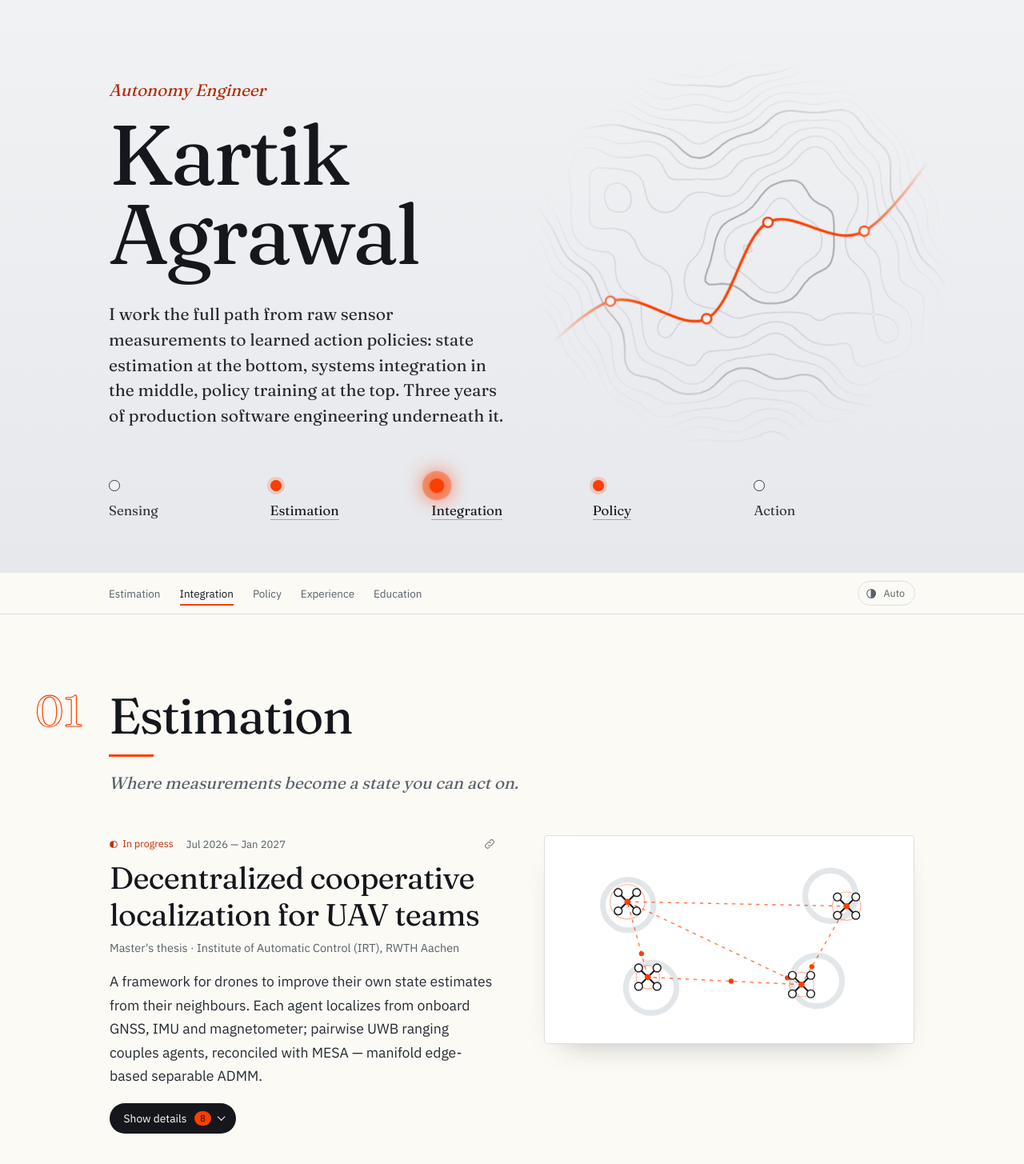
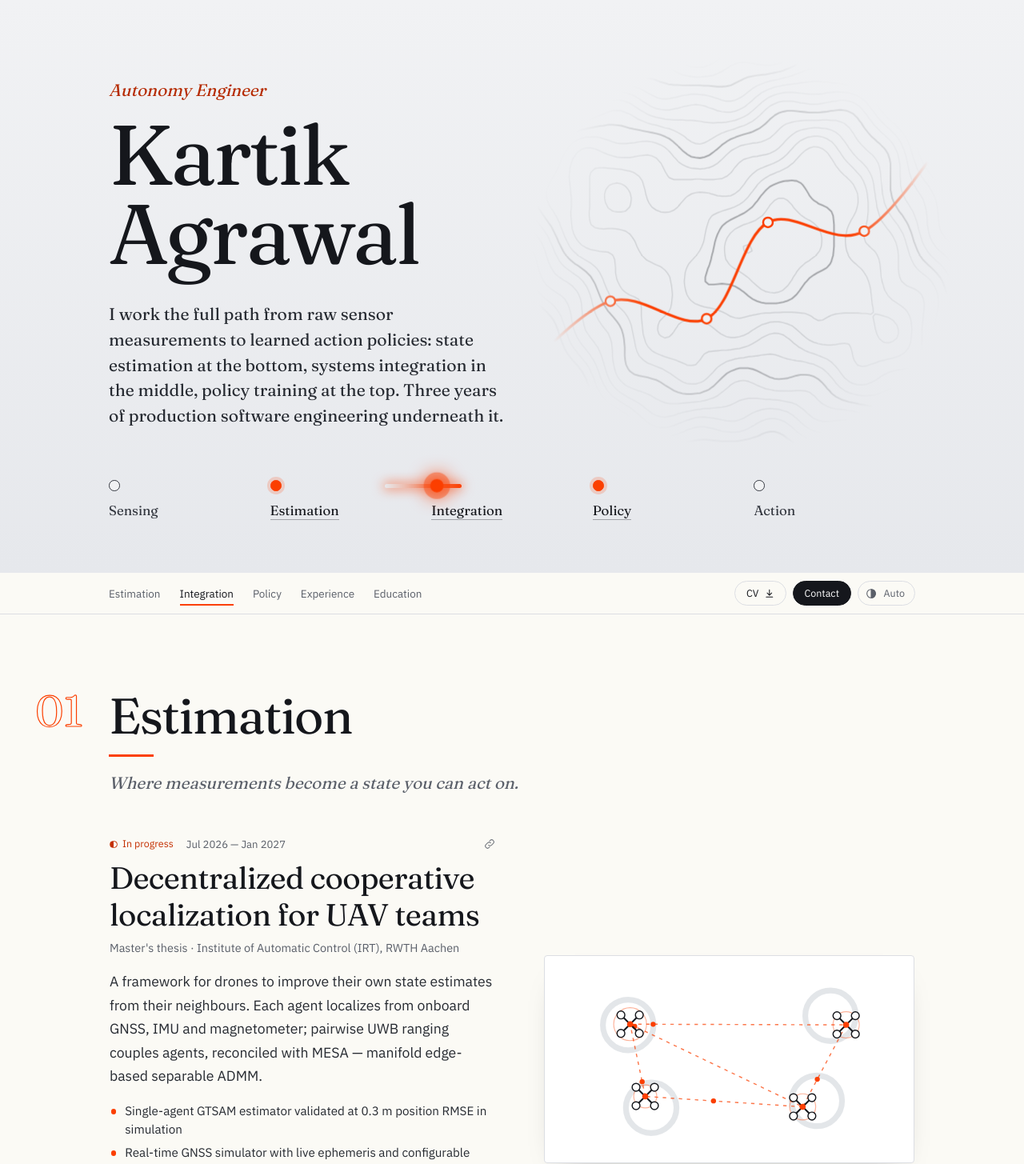
Before and after one commit to Bravo1311/portfolio, a React (Vite) app: page /#/ in a window 1280 px wide. Shown: the top 1455 px of the page at 80% size. Built offline with nearby package versions, Linux system fonts and the light colour scheme.

Commit message:
New modifications

```diff
--- a/package.json
+++ b/package.json
@@ -8,7 +8,8 @@
     "build": "vite build",
     "preview": "vite preview",
     "data:sample": "node scripts/make-sample-estimator.mjs",
-    "check": "node scripts/check-content.mjs"
+    "check": "node scripts/check-content.mjs",
+    "cv:pdf": "npm run build && node scripts/make-cv-pdf.mjs"
   },
   "dependencies": {
     "@fontsource/fraunces": "^5.3.0",
--- a/src/components/Entry.jsx
+++ b/src/components/Entry.jsx
@@ -64,11 +64,12 @@ const Entry = ({ entry }) => {
   const label = entry.detailLabel || 'Details'
   const columns = count >= 4 ? 'detail detail-cols' : 'detail'
   const inline = count === 1
-  const hasHidden = hasTags || hasDetails || hasMedia || hasLinks
+  const hasHighlights = entry.highlights && entry.highlights.length > 0
+  const hasHidden = hasDetails || hasMedia
   const hit = hits.includes(entry.id)
 
   const classes = ['entry', open ? 'entry-open' : '', hit ? 'entry-hit' : ''].filter(Boolean).join(' ')
-  const controls = [revealId, (hasMedia || Art) && mediaId, hasDetails && !inline && detailId].filter(Boolean).join(' ')
+  const controls = [inline && revealId, (hasMedia || Art) && mediaId, hasDetails && !inline && detailId].filter(Boolean).join(' ')
 
   return (
     <article id={entry.id} ref={ref} className={classes}>
@@ -91,27 +92,20 @@ const Entry = ({ entry }) => {
         {entry.org && <p className="entry-org">{entry.org}</p>}
         {entry.summary && <p className="entry-summary">{entry.summary}</p>}
 
-        {hasHidden && (
-          <button type="button" className="toggle" onClick={toggle} aria-expanded={open} aria-controls={controls}>
-            {open ? 'Hide details' : 'Show details'}
-            {count > 0 && <span className="toggle-count">{count}</span>}
-            <span className="toggle-mark" aria-hidden="true" />
-          </button>
+        {hasHighlights && (
+          <ul className="highlights">
+            {entry.highlights.map((line) => (
+              <li key={line}>{line}</li>
+            ))}
+          </ul>
         )}
 
-        <Collapse open={open} id={revealId} className="entry-reveal">
         {hasTags && (
           <ul className="tags">
             {entry.tags.map((tag) => (
               <li key={tag}>{tag}</li>
             ))}
           </ul>
-          )}
-
-          {inline && (
-            <p className="entry-note">
-              <strong>{label}.</strong> {entry.details[0]}
-            </p>
         )}
 
         {hasLinks && (
@@ -123,7 +117,22 @@ const Entry = ({ entry }) => {
             ))}
           </div>
         )}
+
+        {hasHidden && (
+          <button type="button" className="toggle" onClick={toggle} aria-expanded={open} aria-controls={controls}>
+            {open ? 'Hide details' : 'Show details'}
+            {count > 0 && <span className="toggle-count">{count}</span>}
+            <span className="toggle-mark" aria-hidden="true" />
+          </button>
+        )}
+
+        {inline && (
+          <Collapse open={open} id={revealId} className="entry-reveal">
+            <p className="entry-note">
+              <strong>{label}.</strong> {entry.details[0]}
+            </p>
           </Collapse>
+        )}
       </div>
 
       {(hasMedia || Art) && (
--- a/src/components/Footer.jsx
+++ b/src/components/Footer.jsx
@@ -1,5 +1,5 @@
 import { profile } from '../data/cv.js'
-import { analyticsOn } from '../lib/analytics.js'
+import { analyticsOn, track } from '../lib/analytics.js'
 
 const Icon = ({ children }) => (
   <svg viewBox="0 0 24 24" aria-hidden="true">
@@ -30,6 +30,11 @@ const ICONS = {
       <path d="M9 19c-4 1.3-4-2-6-2.5M15 21v-3.5c0-1 .1-1.5-.5-2.3 2.8-.3 5.5-1.4 5.5-6a4.6 4.6 0 0 0-1.3-3.2 4.3 4.3 0 0 0-.1-3.2s-1.1-.3-3.5 1.3a12 12 0 0 0-6.2 0C6.500 2.500 5.400 2.800 5.400 2.800a4.300 4.300 0 0 0-.1 3.200A4.600 4.600 0 0 0 4 9.200c0 4.600 2.700 5.700 5.500 6-.6.600-.6 1.200-.5 2.300V21" />
     </Icon>
   ),
+  download: (
+    <Icon>
+      <path d="M12 4v11M7 11l5 5 5-5M5 20h14" />
+    </Icon>
+  ),
   pin: (
     <Icon>
       <path d="M12 21s-7-6.200-7-11a7 7 0 0 1 14 0c0 4.800-7 11-7 11Z" />
@@ -46,7 +51,7 @@ const kindOf = (href) => {
 }
 
 const Footer = () => (
-  <footer className="footer">
+  <footer className="footer" id="contact">
     <div className="wrap footer-inner">
       <div>
         <h2 className="footer-title">Get in touch</h2>
@@ -65,6 +70,12 @@ const Footer = () => (
             </a>
           </li>
         ))}
+        <li className="contact-cv">
+          <a href={profile.cv} download onClick={() => track('cv-download')}>
+            {ICONS.download}
+            <span>Download CV (PDF)</span>
+          </a>
+        </li>
       </ul>
 
       <div className="footer-bottom">
--- a/src/components/Header.jsx
+++ b/src/components/Header.jsx
@@ -1,3 +1,4 @@
+import { useEffect, useRef } from 'react'
 import { profile } from '../data/cv.js'
 import ContourField from './ContourField.jsx'
 
@@ -10,13 +11,44 @@ const CHAIN = [
   { id: null, label: 'Action' },
 ]
 
-const Header = () => (
-  <header className="hero">
+// Pauses the endless hero animations (drone, glow, flares) together while the hero is off screen,
+// so they resume in step. Finished one-shot animations are left alone.
+const usePauseOffscreen = (ref) => {
+  useEffect(() => {
+    const node = ref.current
+    if (!node || !('IntersectionObserver' in window) || !node.getAnimations) return
+    const observer = new IntersectionObserver(([entry]) => {
+      const svg = node.querySelector('.contour')
+      const loops = node.getAnimations({ subtree: true }).filter((a) => a.effect && a.effect.getComputedTiming().iterations === Infinity)
+      if (entry.isIntersecting) {
+        if (svg) svg.unpauseAnimations()
+        loops.forEach((a) => a.play())
+      } else {
+        if (svg) svg.pauseAnimations()
+        loops.forEach((a) => a.pause())
+      }
+    })
+    observer.observe(node)
+    return () => observer.disconnect()
+  }, [ref])
+}
+
+const Header = () => {
+  const ref = useRef(null)
+  usePauseOffscreen(ref)
+  return (
+  <header className="hero" ref={ref}>
     <div className="wrap hero-inner">
       <div className="hero-text">
         <p className="role">{profile.role}</p>
         <h1>{profile.name}</h1>
         <p className="claim">{profile.claim}</p>
+        <ul className="print-contact">
+          <li>{profile.location}</li>
+          {profile.links.map((link) => (
+            <li key={link.href}>{link.label}</li>
+          ))}
+        </ul>
       </div>
 
       <div className="hero-art">
@@ -38,6 +70,7 @@ const Header = () => (
       </div>
     </div>
   </header>
-)
+  )
+}
 
 export default Header
--- a/src/components/LoopArt.jsx
+++ b/src/components/LoopArt.jsx
@@ -33,11 +33,11 @@ const A = toward(policy, estimation, 14)
 const B = toward(estimation, policy, 14)
 
 const LoopArt = () => {
-  const t = useClock()
+  const [t, ref] = useClock()
   const lead = -90 + ((t * 27.7) % 360)
 
   return (
-    <svg className="loop-svg" viewBox="60 36 400 262" role="img" aria-label="The autonomy chain closed into a loop, with a planned link back into estimation">
+    <svg ref={ref} className="loop-svg" viewBox="60 36 400 262" role="img" aria-label="The autonomy chain closed into a loop, with a planned link back into estimation">
       <defs>
         <marker id="loop-arrow" viewBox="0 0 8 8" refX="6" refY="4" markerWidth="6" markerHeight="6" orient="auto">
           <path d="M0 0L8 4L0 8z" className="loop-head" />
--- a/src/components/Nav.jsx
+++ b/src/components/Nav.jsx
@@ -1,5 +1,7 @@
 import { useScrollSpy } from '../hooks.js'
 import ThemeToggle from './ThemeToggle.jsx'
+import { profile } from '../data/cv.js'
+import { track } from '../lib/analytics.js'
 
 const SECTIONS = [
   { id: 'estimation', label: 'Estimation' },
@@ -34,7 +36,18 @@ const Nav = () => {
           </li>
         ))}
       </ol>
-      <ThemeToggle />
+      <div className="nav-actions">
+        <a className="nav-cta" href={profile.cv} download onClick={() => track('cv-download')}>
+          CV
+          <svg viewBox="0 0 24 24" aria-hidden="true">
+            <path d="M12 4v11M7 11l5 5 5-5M5 20h14" />
+          </svg>
+        </a>
+        <a className="nav-cta nav-cta-main" href="#contact" onClick={go('contact')}>
+          Contact
+        </a>
+        <ThemeToggle />
+      </div>
       </div>
     </nav>
   )
--- a/src/components/ProjectArt.jsx
+++ b/src/components/ProjectArt.jsx
@@ -1,13 +1,26 @@
-import { useEffect, useState } from 'react'
+import { useEffect, useRef, useState } from 'react'
 
 // Small animated sketches shown beside a collapsed entry; the real media replaces them on expand.
+// Ticks only while the returned ref's element is on screen.
 export const useClock = (fps = 30) => {
   const [t, setT] = useState(0)
+  const [visible, setVisible] = useState(true)
+  const ref = useRef(null)
+
+  useEffect(() => {
+    const node = ref.current
+    if (!node || !('IntersectionObserver' in window)) return
+    const observer = new IntersectionObserver(([entry]) => setVisible(entry.isIntersecting), { rootMargin: '80px' })
+    observer.observe(node)
+    return () => observer.disconnect()
+  }, [])
+
   useEffect(() => {
     if (window.matchMedia('(prefers-reduced-motion: reduce)').matches) {
       setT(2.4)
       return
     }
+    if (!visible) return
     let raf
     let last = 0
     const tick = (now) => {
@@ -19,17 +32,18 @@ export const useClock = (fps = 30) => {
     }
     raf = requestAnimationFrame(tick)
     return () => cancelAnimationFrame(raf)
-  }, [fps])
-  return t
+  }, [fps, visible])
+
+  return [t, ref]
 }
 
 const lerp = (a, b, s) => a + (b - a) * s
 const clamp = (v) => Math.min(1, Math.max(0, v))
 const ease = (v) => v * v * (3 - 2 * v)
 
-const Frame = ({ label, children }) => (
+const Frame = ({ label, svgRef, children }) => (
   <div className="art-frame">
-    <svg className="art-svg" viewBox="0 0 320 180" role="img" aria-label={label}>
+    <svg ref={svgRef} className="art-svg" viewBox="0 0 320 180" role="img" aria-label={label}>
       {children}
     </svg>
   </div>
@@ -50,11 +64,11 @@ const LINKS = [
 ]
 
 export const UavTeamArt = () => {
-  const t = useClock()
+  const [t, ref] = useClock()
   const pos = BASE.map(([x, y], i) => [x + 14 * Math.cos(t * 0.7 + i * 1.7), y + 10 * Math.sin(t * 0.9 + i * 2.3)])
 
   return (
-    <Frame label="Four drones exchanging pairwise UWB ranges">
+    <Frame svgRef={ref} label="Four drones exchanging pairwise UWB ranges">
       {BASE.map(([x, y], i) => (
         <circle key={`gt${i}`} cx={x} cy={y} r="22" className="art-ghost" />
       ))}
@@ -153,7 +167,7 @@ const rayHit = (x, y, a) => {
 }
 
 export const NavigationArt = () => {
-  const t = useClock()
+  const [t, ref] = useClock()
   const phase = (t % 10) / 10
   const travel = ease(clamp(phase / 0.74))
   const idx = Math.round(travel * (ROUTE.length - 1))
@@ -167,7 +181,7 @@ export const NavigationArt = () => {
   const sweep = t * 1.2
 
   return (
-    <Frame label="A drone flying around obstacles with LiDAR and landing on an ArUco marker">
+    <Frame svgRef={ref} label="A drone flying around obstacles with LiDAR and landing on an ArUco marker">
       <g opacity={fade}>
         {OBSTACLES.map(([cx, cy, r], i) => (
           <circle key={i} cx={cx} cy={cy} r={r} className="art-obstacle" />
@@ -230,7 +244,7 @@ const chunk = (() => {
 const pts = (list) => list.map((q) => q.join(',')).join(' ')
 
 export const FlowPolicyArt = () => {
-  const t = useClock()
+  const [t, ref] = useClock()
   const sec = t % 10
   const raw = clamp((sec - 1.2) / 5.6) * STEPS
   const k = Math.min(STEPS - 1, Math.floor(raw))
@@ -247,7 +261,7 @@ export const FlowPolicyArt = () => {
   const fade = sec > 9.2 ? 1 - clamp((sec - 9.2) / 0.8) : 1
 
   return (
-    <Frame label="A noisy action chunk refined step by step into a landing trajectory">
+    <Frame svgRef={ref} label="A noisy action chunk refined step by step into a landing trajectory">
       <g opacity={fade}>
         <polyline points={pts(HISTORY.concat([START]))} className="art-trail" />
         {HISTORY.map(([hx, hy], i) => (
--- a/src/data/cv.js
+++ b/src/data/cv.js
@@ -13,6 +13,7 @@ export const profile = {
   claim:
     'I work the full path from raw sensor measurements to learned action policies: state estimation at the bottom, systems integration in the middle, policy training at the top. Three years of production software engineering underneath it.',
   location: 'Aachen, Germany',
+  cv: 'Kartik_Agrawal_CV.pdf',
   // availability: 'MSc Robotic Systems Engineering (January 2027). Available from February, willing to relocate.',
   links: [
     { label: 'cartikingermany@gmail.com', href: 'mailto:cartikingermany@gmail.com' },
@@ -40,6 +41,11 @@ export const tracks = [
         summary:
           'A framework for drones to improve their own state estimates from their neighbours. Each agent localizes from onboard GNSS, IMU and magnetometer; pairwise UWB ranging couples agents, reconciled with MESA — manifold edge-based separable ADMM.',
         tags: ['GTSAM', 'MESA / C-ADMM', 'UWB', 'GNSS', 'ROS2', 'ArduPilot'],
+        highlights: [
+          'Single-agent GTSAM estimator validated at 0.3 m position RMSE in simulation',
+          'Real-time GNSS simulator with live ephemeris and configurable error models',
+          'UWB simulation node done; the MESA interface is in progress',
+        ],
         media: [
           {
             kind: 'plot',
@@ -75,6 +81,11 @@ export const tracks = [
         summary:
           'A full-stack autonomous UAV system in ROS2/PX4, supporting manual gamepad control and perception-driven autonomous flight in offboard mode.',
         tags: ['ROS2', 'PX4', 'Nav2', 'LiDAR', 'C++', 'Docker', 'GitHub Actions'],
+        highlights: [
+          'ArUco-based localization with PD control for waypoint navigation and precision landing',
+          'LiDAR collision avoidance, and Nav2 adapted to UAV dynamics',
+          'Every change built in a clean Docker container through GitHub Actions',
+        ],
         links: [
           { label: 'Code', href: 'https://github.com/Bravo1311/ROS2_PX4_Drone_Autonomy_POC' },
           { label: 'Demo', href: 'https://www.youtube.com/@Drononomy' },
@@ -125,6 +136,11 @@ export const tracks = [
         summary:
           'A learned policy that flies the aircraft directly. A Diffusion Transformer-style conditional flow-matching model, trained by imitation from a classical PD controller and validated in both MuJoCo and Gazebo/PX4.',
         tags: ['PyTorch', 'Flow matching', 'Transformers', 'MuJoCo', 'Imitation learning'],
+        highlights: [
+          'Phase 1, pose-based precision landing, is complete and public',
+          'Trained by imitation from a classical PD controller, so failures trace to the policy',
+          'Phase 2 in progress: vision-conditioned target following with a Siamese tracking head',
+        ],
         links: [
           { label: 'Code', href: 'https://github.com/Bravo1311/Flow_Matching_UAVs' },
           { label: 'Demo', href: 'https://www.youtube.com/watch?v=w6VsROLk_S0' },
--- a/src/styles.css
+++ b/src/styles.css
@@ -259,7 +259,7 @@ section[id] { scroll-margin-top: var(--nav-h); }
 @media (min-width: 56rem) {
   .entries-1 .entry { grid-template-columns: minmax(0, 1.05fr) minmax(0, 1fr); gap: 0 3.5rem; grid-template-areas: "main media" "detail detail"; }
   .entries-1 .entry-main { grid-area: main; }
-  .entries-1 .entry-media { grid-area: media; margin-top: 0; }
+  .entries-1 .entry-media { grid-area: media; margin-top: 0; align-self: center; }
   .entries-1 .entry > .detail-wrap { grid-area: detail; }
   .entries-1 .detail-pad { padding-top: 2rem; }
   .entries-1 .entry:not(:has(.entry-media)) { grid-template-columns: minmax(0, 1fr); grid-template-areas: "main" "detail"; }
@@ -363,7 +363,7 @@ section[id] { scroll-margin-top: var(--nav-h); }
   :root { --nav-h: 6.4rem; }
   .nav-inner { grid-template-columns: minmax(0, 1fr) auto; }
   .nav ol { grid-column: 1 / -1; padding-bottom: 0.3rem; }
-  .theme-toggle { grid-column: 2; margin-bottom: 0.65rem; }
+  .nav-actions { grid-column: 2; margin-bottom: 0.65rem; }
 }
 @media (max-width: 56rem) {
   .hero-inner { grid-template-columns: minmax(0, 1fr); }
@@ -692,3 +692,27 @@ section[id] { scroll-margin-top: var(--nav-h); }
 .loop-label { fill: var(--dir-text); font-family: var(--body); font-size: 11px; }
 .loop-label-hot { fill: var(--dir-accent); paint-order: stroke; stroke: var(--dir-bg); stroke-width: 5px; stroke-linejoin: round; }
 @media print { .direction-loop { display: none; } }
+
+
+/* ------------------- what a reader should see without opening anything ------------------- */
+.highlights { list-style: none; margin: 1.1rem 0 0; padding: 0; max-width: 38rem; display: grid; gap: 0.4rem; }
+.highlights li { position: relative; padding-left: 1.2rem; font-size: 0.95rem; line-height: 1.5; color: var(--text-2); }
+.highlights li::before { content: ''; position: absolute; left: 0.1rem; top: 0.55em; width: 0.42rem; height: 0.42rem; border-radius: 50%; background: var(--brass); }
+.entry-link { display: inline-flex; align-items: center; border: 1px solid var(--rule); border-radius: 999px; padding: 0.22rem 0.85rem; font-size: 0.86rem; text-decoration: none; transition: border-color 0.15s ease, color 0.15s ease; }
+.entry-link:hover, .entry-link:focus-visible { border-color: var(--brass); color: var(--brass-text); }
+@media print { .highlights { display: none; } .entry-link { display: inline; border: 0; padding: 0; } }
+
+
+/* ------------------------- reach me: nav buttons ------------------------- */
+.nav-actions { display: flex; align-items: center; gap: 0.5rem; }
+.nav .nav-cta { display: inline-flex; align-items: center; gap: 0.4rem; padding: 0.28rem 0.85rem; border: 1px solid var(--rule); border-radius: 999px; font-size: 0.78rem; color: var(--ink); transition: border-color 0.15s ease, background 0.15s ease; }
+.nav .nav-cta:hover { color: var(--ink); border-color: var(--brass); }
+.nav .nav-cta-main { background: var(--btn-bg); border-color: var(--btn-bg); color: var(--btn-fg); }
+.nav .nav-cta-main:hover { color: var(--btn-fg); background: var(--btn-hover); border-color: var(--btn-hover); }
+.nav-cta svg { width: 0.85rem; height: 0.85rem; fill: none; stroke: currentColor; stroke-width: 1.8; stroke-linecap: round; stroke-linejoin: round; }
+.footer[id] { scroll-margin-top: var(--nav-h); }
+.print-contact { display: none; }
+@media print {
+  .nav-actions, .footer { display: none !important; }
+  .print-contact { display: flex; flex-wrap: wrap; gap: 0.15rem 1.1rem; list-style: none; margin: 0.5rem 0 0; padding: 0; font-size: 0.82rem; color: #222; }
+}
```
Also changed, not shown: scripts/make-cv-pdf.mjs (added, +28 -0 lines), 1 other file (tests, documents, lock files or other folders). Lines whose indentation alone changed are shown as unchanged.
